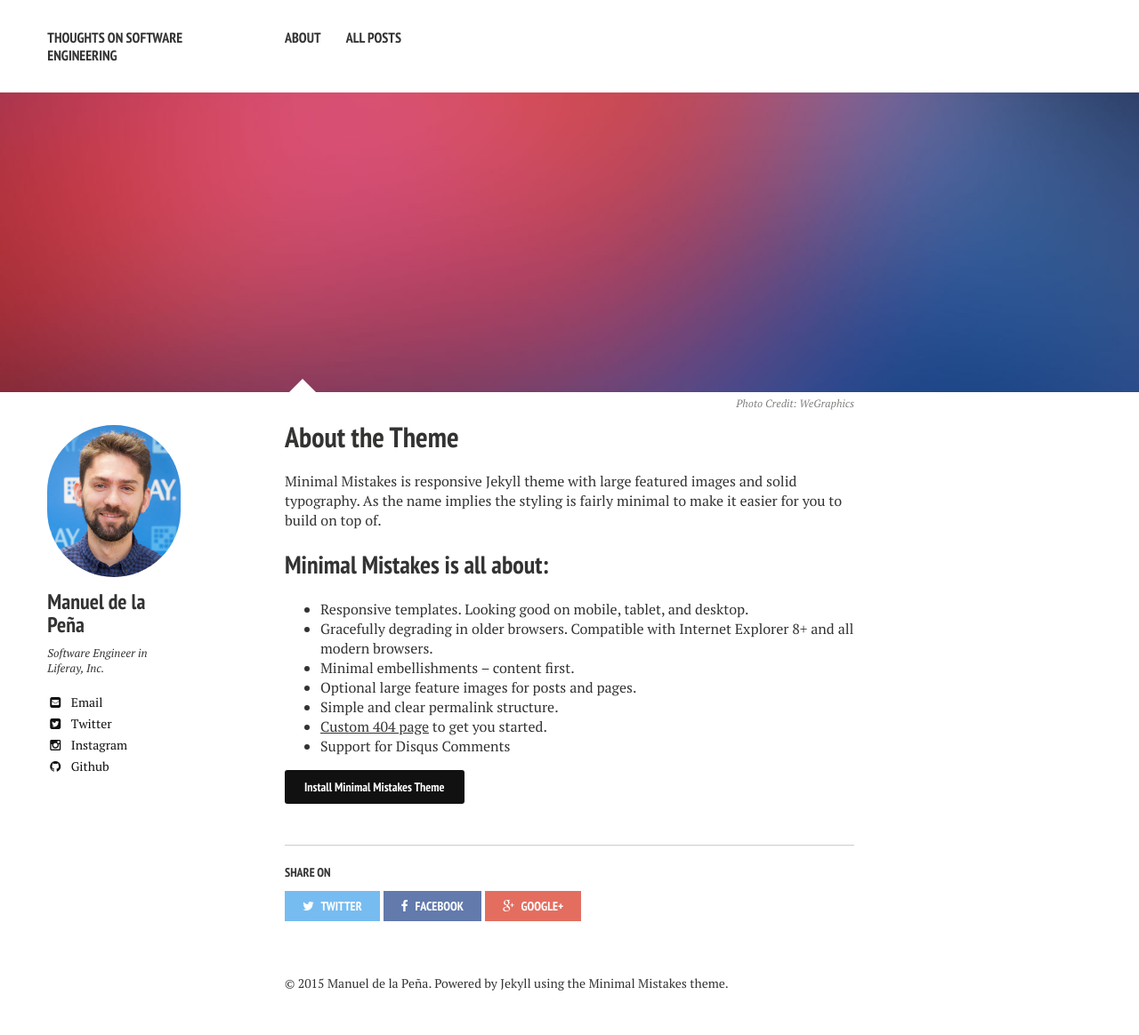
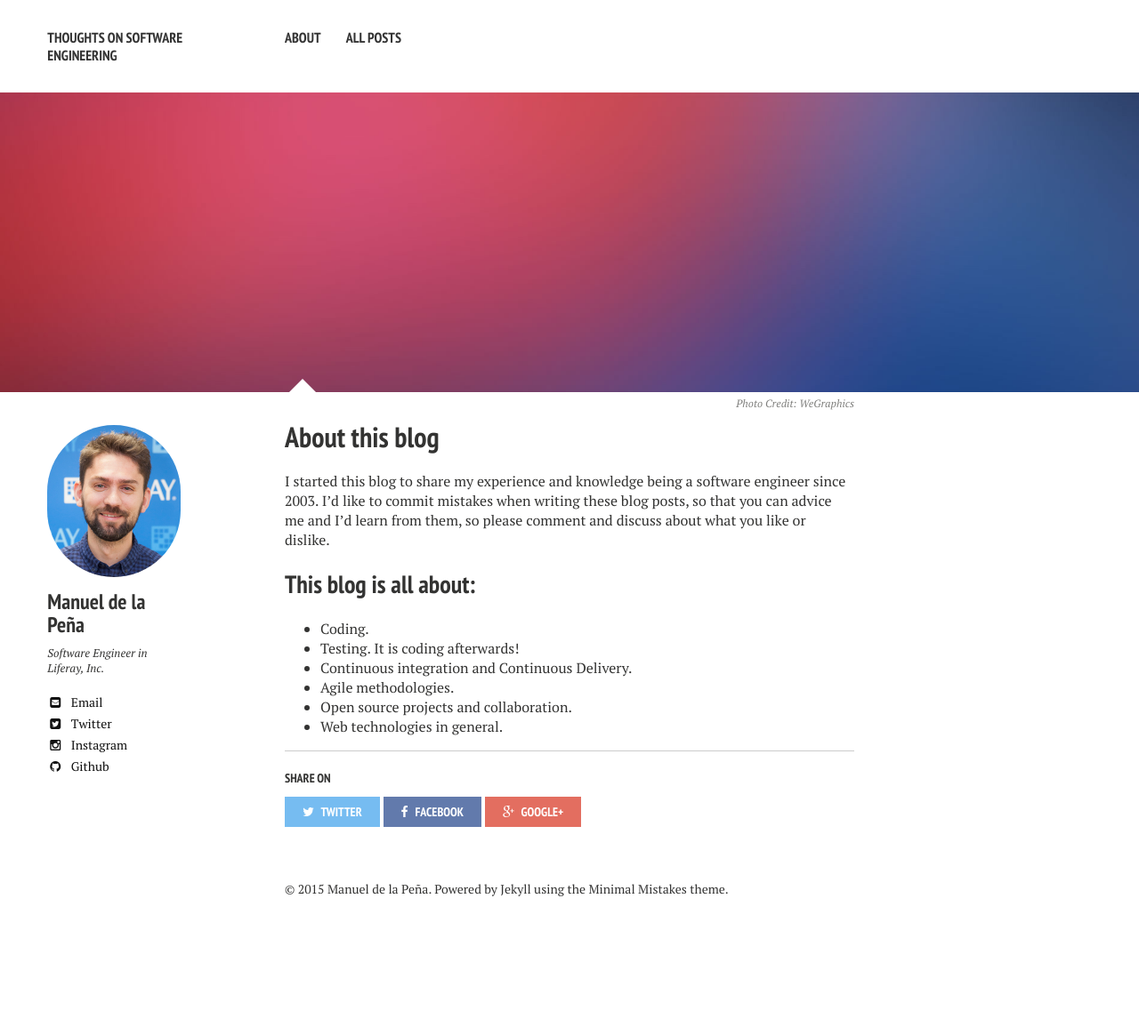
Before and after one commit to mdelapenya/mdelapenya.github.io, a Jekyll site: the page built from about/index.md, in a window 1280 px wide. Shown: the whole page at 89% size. Built offline with Jekyll 4.4.1, drawn with Linux system fonts in a browser that asks for light colours; nearby versions of some CDN libraries; after the commit the page ends 1058 px from its top, so only the background shows below that.

Commit message:
Modify about page

```diff
--- a/about/index.md
+++ b/about/index.md
@@ -1,6 +1,6 @@
 ---
 layout: page
-title: About the Theme
+title: About this blog
 tags: [about, Jekyll, theme, responsive]
 modified: 2014-08-08T20:53:07.573882-04:00
 comments: true
@@ -10,16 +10,13 @@ image:
   creditlink: http://wegraphics.net/downloads/free-ultimate-blurred-background-pack/
 ---
 
-Minimal Mistakes is responsive Jekyll theme with large featured images and solid typography. As the name implies the styling is fairly minimal to make it easier for you to build on top of.
+I started this blog to share my experience and knowledge being a software engineer since 2003. I'd like to commit mistakes when writing these blog posts, so that you can advice me and I'd learn from them, so please comment and discuss about what you like or dislike.
 
-## Minimal Mistakes is all about:
+## This blog is all about:
 
-* Responsive templates. Looking good on mobile, tablet, and desktop.
-* Gracefully degrading in older browsers. Compatible with Internet Explorer 8+ and all modern browsers.
-* Minimal embellishments -- content first.
-* Optional large feature images for posts and pages.
-* Simple and clear permalink structure.
-* [Custom 404 page](http://mmistakes.github.io/minimal-mistakes/404.html) to get you started.
-* Support for Disqus Comments
-
-<a markdown="0" href="{{ site.url }}/theme-setup" class="btn">Install Minimal Mistakes Theme</a>
+* Coding.
+* Testing. It is coding afterwards!
+* Continuous integration and Continuous Delivery.
+* Agile methodologies.
+* Open source projects and collaboration.
+* Web technologies in general.
```
